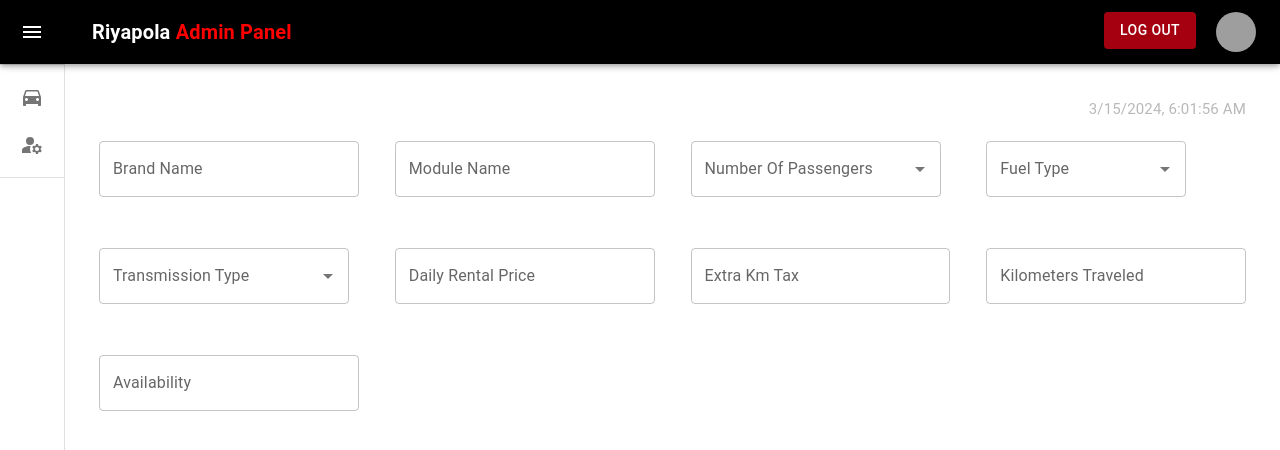
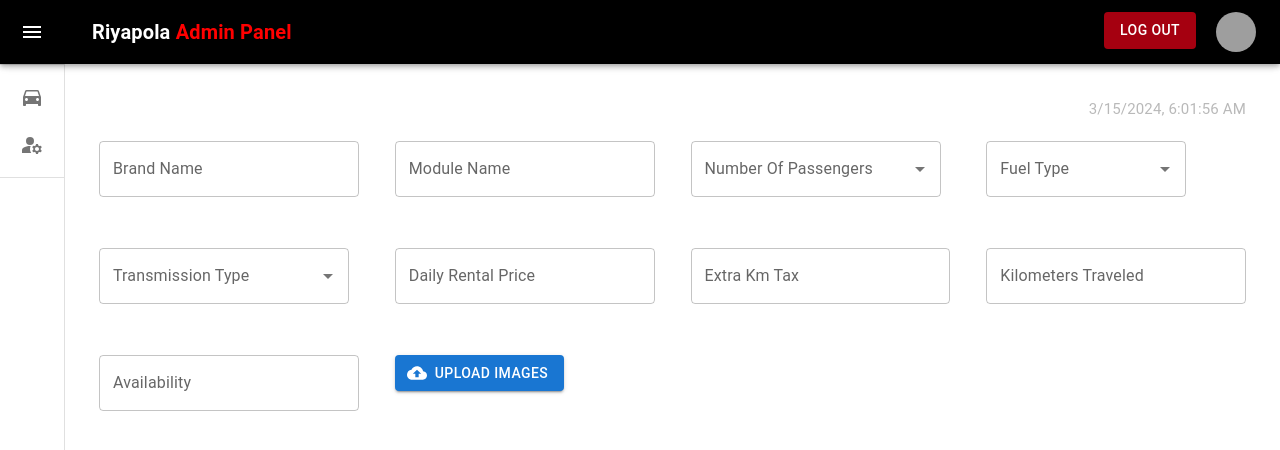
Before and after one commit to imeshhirushan2117/Riyapola_FrontEnd, a React (Vite) app: page /adminCar in a window 1280 px wide. Shown: the top 450 px of the page. Built offline with nearby package versions, Linux system fonts and the light colour scheme; sample sign-in values are in the browser's storage; grey boxes are pictures that could not be loaded.

Commit message:
create-file-uplode

```diff
--- a/src/pages/AdminCar/AdminCar.jsx
+++ b/src/pages/AdminCar/AdminCar.jsx
@@ -4,8 +4,10 @@
 import TextInput from '../../common/TextInput/TextInput';
 import Autocomplete from '@mui/material/Autocomplete';
 import TextField from '@mui/material/TextField';
-import { useState,useEffect } from 'react';
-
+import { useState, useEffect } from 'react';
+import { styled } from '@mui/material/styles';
+import Button from '@mui/material/Button';
+import CloudUploadIcon from '@mui/icons-material/CloudUpload';
 
 export default function AdminCar() {
 
@@ -43,10 +45,22 @@
     { label: 'Manual', value: 'manual' }
   ]
 
+  const VisuallyHiddenInput = styled('input')({
+    clip: 'rect(0 0 0 0)',
+    clipPath: 'inset(50%)',
+    height: 1,
+    overflow: 'hidden',
+    position: 'absolute',
+    bottom: 0,
+    left: 0,
+    whiteSpace: 'nowrap',
+    width: 1,
+  });
+
   return (
     <Box>
-      <Box sx={{ display: "flex", justifyContent: "flex-end" , padding:"10px"}}>
-      <p style={{color:"#B9B9B9" , fontSize:"15px"}}>{currentDate.toLocaleString()}</p>
+      <Box sx={{ display: "flex", justifyContent: "flex-end", padding: "10px" }}>
+        <p style={{ color: "#B9B9B9", fontSize: "15px" }}>{currentDate.toLocaleString()}</p>
       </Box>
       <Box>
         <Grid container spacing={2}>
@@ -127,6 +141,21 @@
             </Box>
           </Grid>
 
+          <Grid item xs={3}>
+            <Box sx={{ padding: "10px" }}>
+              <Button
+                component="label"
+                role={undefined}
+                variant="contained"
+                tabIndex={-1}
+                startIcon={<CloudUploadIcon />}
+              >
+                Upload Images
+                <VisuallyHiddenInput type="file" />
+              </Button>
+            </Box>
+          </Grid>
+
 
         </Grid>
       </Box>
```
